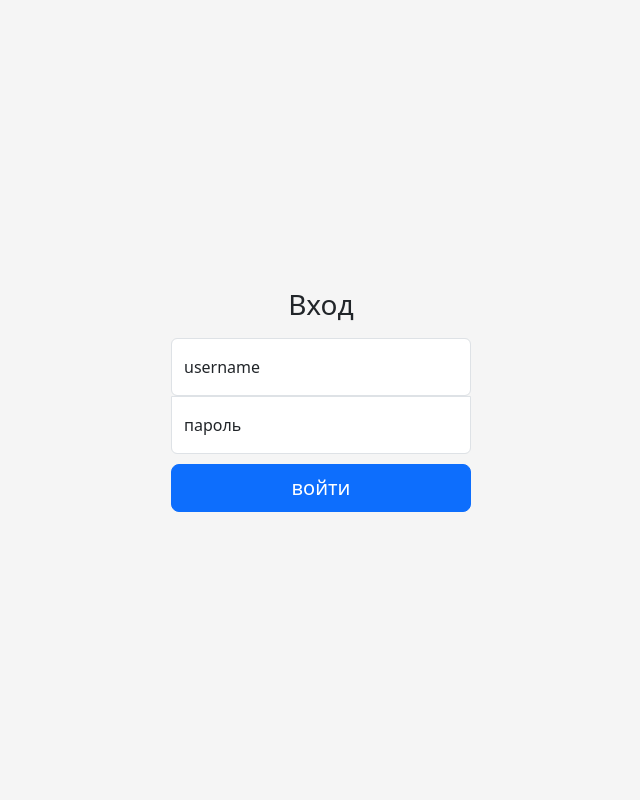
After one commit to MrFanston/web-project, a Django app: page /login in a window 1280 px wide. The commit adds this page. Shown: the whole page, without its empty margins (319-959 px from the left). Run offline with Django 5.2, Linux system fonts and the light colour scheme.

Commit message:
feat(auth): добавить аутентификацию

```diff
--- a/Web/settings.py
+++ b/Web/settings.py
@@ -123,3 +123,5 @@ STATIC_URL = 'static/'
 # https://docs.djangoproject.com/en/5.0/ref/settings/#default-auto-field
 
 DEFAULT_AUTO_FIELD = 'django.db.models.BigAutoField'
+
+STATICFILES_DIR = [BASE_DIR / 'static']
--- /dev/null
+++ b/main/static/auth.css
@@ -0,0 +1,39 @@
+html,
+body {
+  height: 100%;
+}
+
+body {
+  display: flex;
+  align-items: center;
+  padding-top: 40px;
+  padding-bottom: 40px;
+  background-color: #f5f5f5;
+}
+
+.form-signin {
+  width: 100%;
+  max-width: 330px;
+  padding: 15px;
+  margin: auto;
+}
+
+.form-signin .checkbox {
+  font-weight: 400;
+}
+
+.form-signin .form-floating:focus-within {
+  z-index: 2;
+}
+
+.form-signin input[type="email"] {
+  margin-bottom: -1px;
+  border-bottom-right-radius: 0;
+  border-bottom-left-radius: 0;
+}
+
+.form-signin input[type="password"] {
+  margin-bottom: 10px;
+  border-top-left-radius: 0;
+  border-top-right-radius: 0;
+}
--- /dev/null
+++ b/main/templates/auth/base.html
@@ -0,0 +1,14 @@
+<!DOCTYPE html>
+<html lang="en">
+<head>
+    <meta charset="UTF-8">
+    <meta name="viewport" content="width=device-width, initial-scale=1.0">
+    {% load static %}
+    <link rel="stylesheet" href="https://cdn.jsdelivr.net/npm/bootstrap@5.3.2/dist/css/bootstrap.min.css">
+    <link rel="stylesheet" href="{% static '/auth.css' %}">
+    <title>Document</title>
+</head>
+<body class="text-center">
+    {% block content %}{% endblock %}
+</body>
+</html>
--- /dev/null
+++ b/main/templates/auth/login.html
@@ -0,0 +1,23 @@
+{% extends 'auth/base.html' %}
+
+{% block content %}
+
+<main class="form-signin">
+    <form action="{% url 'login' %}" method="POST">
+      {% csrf_token %}
+      <h1 class="h3 mb-3 fw-normal">Вход</h1>
+
+      <div class="form-floating">
+        <input name="username" type="test" class="form-control" id="username" placeholder="username">
+        <label for="username">username</label>
+      </div>
+      <div class="form-floating">
+        <input name="password" type="password" class="form-control" id="floatingPassword" placeholder="Password">
+        <label for="floatingPassword">пароль</label>
+      </div>
+
+      <button class="w-100 btn btn-lg btn-primary" type="submit">войти</button>
+    </form>
+  </main>
+
+{% endblock %}
--- a/main/urls.py
+++ b/main/urls.py
@@ -4,4 +4,7 @@ from . import views
 urlpatterns = [
     path('', views.index, name='home'),
     path('about-us', views.about, name='about'),
+    path('register', views.sign_up, name='register'),
+    path('login', views.sign_in, name='login'),
+    path('logout', views.logout, name='logout'),
 ]
--- a/main/views.py
+++ b/main/views.py
@@ -1,11 +1,70 @@
-from django.shortcuts import render
-from .models import Task
+from django.http import HttpRequest
 
+from django.shortcuts import render, redirect
+from .models import *
+from .forms import CreateUserForm
+from django.contrib.auth import authenticate, login
+from django.shortcuts import render, redirect
+from django.contrib.auth import logout as auth_logout
 
-def index(request):
+def index(request: HttpRequest):
     tasks = Task.objects.all()
+    print(request.user.username)
     return render(request, 'main/index.html', {'title': 'Главная стрвница сайта', 'tasks': tasks})
-
 
 def about(request):
     return render(request, 'main/about.html')
+
+def sign_up(request: HttpRequest):
+    form = CreateUserForm()
+
+    # Проверяем отправляем ли мы форму (POST) или просто рендерим страницу
+    if request.method == 'POST':
+        form = CreateUserForm(request.POST)
+
+        # валидируем форму
+        if form.is_valid():
+            # если форму нормально провалидирована, то сохраняем значения
+            form.save()
+            # получаем поля из формы
+            username = form.cleaned_data.get('username')
+            password = form.cleaned_data.get('password1')
+
+            # ищем пользователя по этим поляем
+            user = authenticate(request, username=username, password=password)
+
+            # если нашли, то лоигинимся
+            if user is not None:
+                login(request, user)
+                return redirect('home')
+
+    return render(request, 'auth/register.html', {
+        'form': form
+    })
+
+def sign_in(request):
+    if request.method == 'POST':
+        # Get the username and password from the request
+        username = request.POST['username']
+        password = request.POST['password']
+
+        # Authenticate the user
+        user = authenticate(request, username=username, password=password)
+
+        # If the user is authenticated, log them in and redirect to the home page
+        if user is not None:
+            login(request, user)
+            return redirect('home')
+
+        # If the user is not authenticated, show an error message
+        else:
+            error_message = 'Invalid username or password'
+            return render(request, 'auth/login.html', {'error_message': error_message})
+
+    # If the request is not a POST request, show the login page
+    else:
+        return render(request, 'auth/login.html')
+
+def logout(request: HttpRequest):
+    auth_logout(request)
+    return redirect('login')
```
Also changed, not shown: main/forms.py (added, +14 -0 lines), main/templates/auth/register.html (added, +22 -0 lines), main/templates/main/base.html (+18 -10 lines), db.sqlite3 (deleted), 1 other file.
